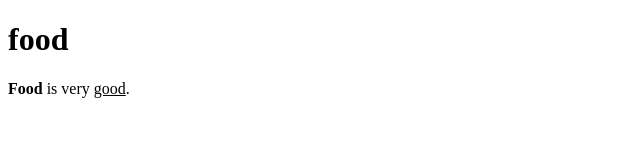
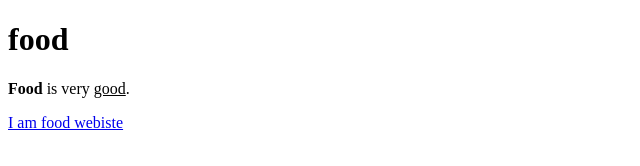
Before and after one commit to nb3666/exploring-cs, a plain HTML site: page index.html in a window 1280 px wide. Shown: the whole page, without its empty margins (0-640 px from the left). Drawn offline with Linux system fonts and the light colour scheme.

Commit message:
Update index.html

```diff
--- a/index.html
+++ b/index.html
@@ -3,6 +3,7 @@
  <body>
     <h1>food</h1>
   <p> <b>Food</b> is very <u>good</u>.</p>
+  <p><a href="http://iamafoodblog.com">I am food webiste</a></p>
 
 </body>
 </html>
```
